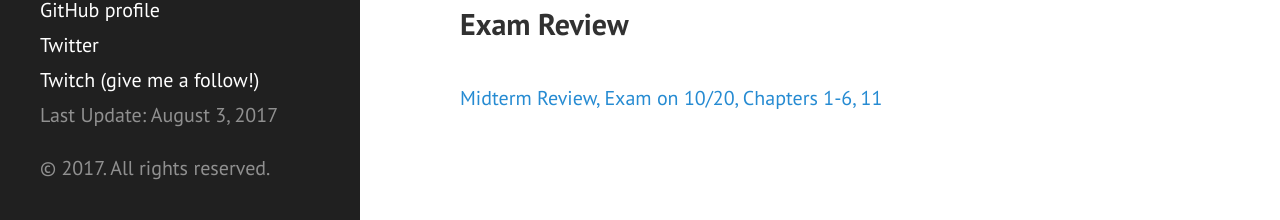
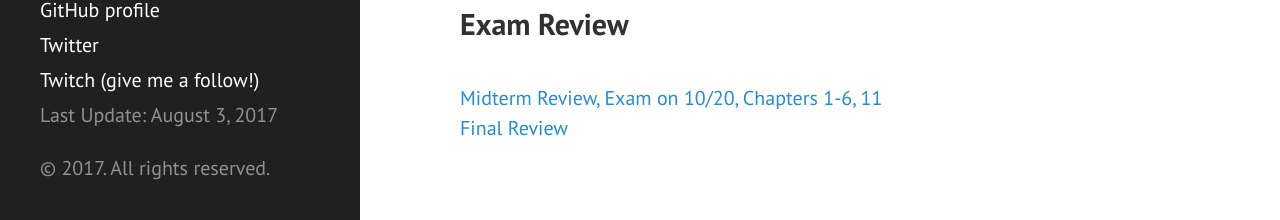
Before and after one commit to ripark/ripark.github.io, a Jekyll site: the page built from f17/cosc201.html, in a window 1280 px wide and 900 px high, scrolled down 687 px. Shown: the part 677-897 px from the top of the window. Built offline with Jekyll 4.4.1, drawn with Linux system fonts in a browser that asks for light colours; Markdown is read by kramdown in place of the engine named in the settings.

Commit message:
201 final review

```diff
--- a/f17/cosc201.html
+++ b/f17/cosc201.html
@@ -57,3 +57,5 @@ Michael - Thursdays 7-9pm
 <br>
 <a href="http://ripark.github.io/f17/201RevQs1.pdf">Midterm Review, Exam on 10/20, Chapters 1-6, 11</a>
 <br>
+<a href="http://ripark.github.io/f17/201RevQsFinal.pdf">Final Review</a>
+<br>
```
Also changed, not shown: 1 other file.
